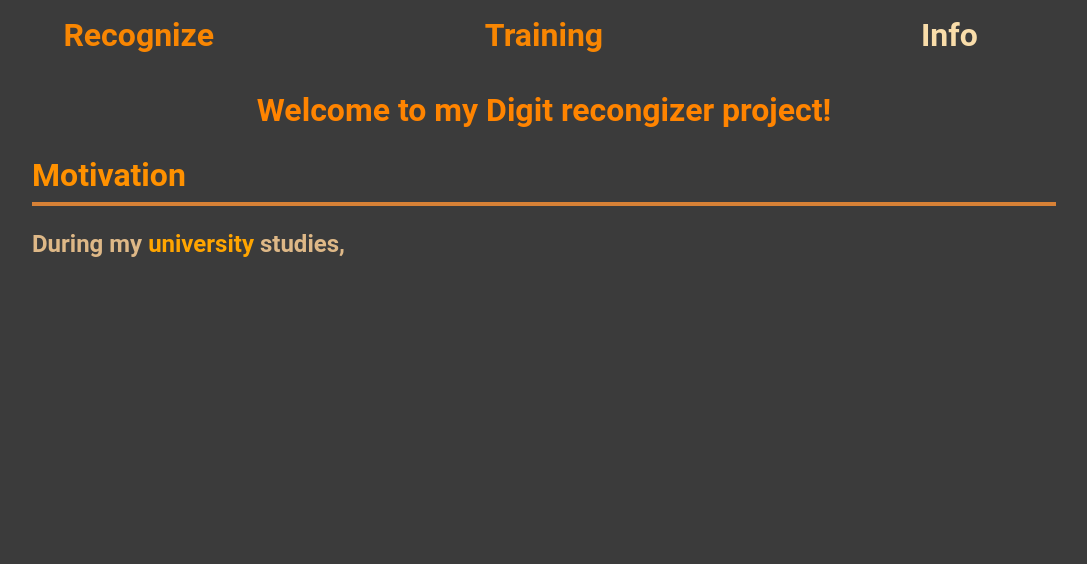
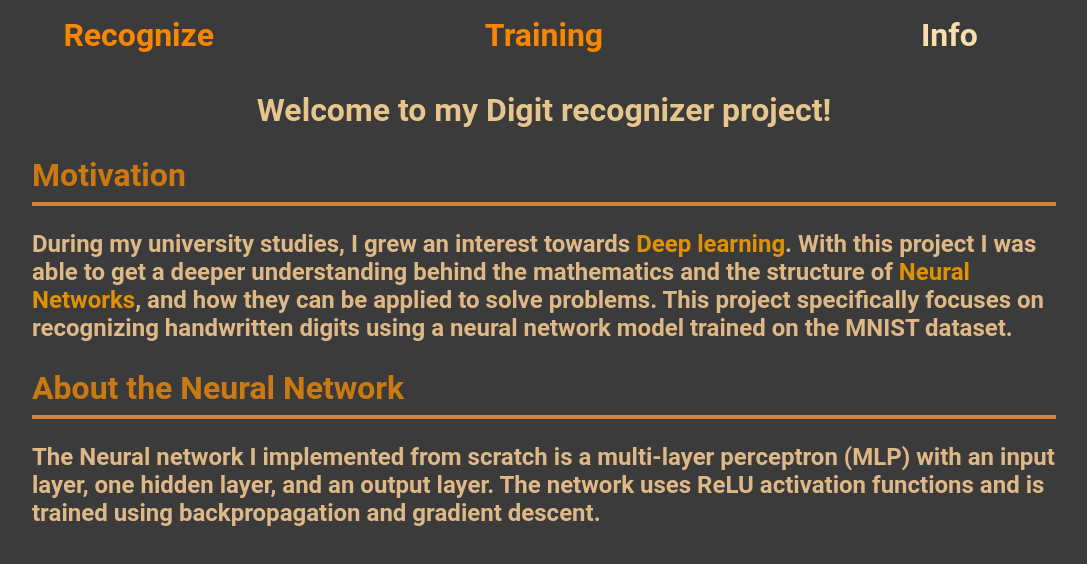
Before and after one commit to tvili10/Frontend-for-my-Digit-Recognizer-project, a React (Create React App) app: page /info in a window 1280 px wide. Shown: the top 564 px of the page, without its empty margins (96-1183 px from the left). Built offline with nearby package versions, Linux system fonts and the light colour scheme.

Commit message:
Fixed code

```diff
--- a/src/App.css
+++ b/src/App.css
@@ -37,8 +37,6 @@ body {
   background-color: rgb(59, 59, 59);
   font-family: 'Roboto', sans-serif;
   user-select: none;
-  /* Prevents text selection */
   -webkit-user-drag: none;
-  /* Prevents dragging in WebKit browsers */
   pointer-events: all;
 }
--- a/src/pages/Info.js
+++ b/src/pages/Info.js
@@ -5,12 +5,17 @@ import "../styles/infostyle.css"
 function Info() {
   return (
     <div>
-      <h1 className='title'>Welcome to my Digit recongizer project!</h1>
+      <h1 className='title'>Welcome to my Digit recognizer project!</h1>
       <div className='section'>
         <h2 className='subtitle'>Motivation</h2>
         <hr className='subtitle-separator'/>
-        <p className='subtitle-info'>During my <span className='highlighted-info'>university </span> studies,</p>
-
+        <p className='subtitle-info'>During my university studies, I grew an interest towards <span className='highlighted-info'>Deep learning</span>. With this project I was able to get a deeper understanding behind the mathematics and the structure of <span className='highlighted-info'>Neural Networks</span>, and how they can be applied to solve problems. This project specifically focuses on recognizing handwritten digits using a neural network model trained on the MNIST dataset.
+        </p>
+      </div>
+      <div className='section'>
+        <h2 className='subtitle'>About the Neural Network</h2>
+        <hr className='subtitle-separator'/>
+        <p className='subtitle-info'>The Neural network I implemented from scratch is a multi-layer perceptron (MLP) with an input layer, one hidden layer, and an output layer. The network uses ReLU activation functions and is trained using backpropagation and gradient descent.</p>
       </div>
     </div>
   );
--- a/src/styles/infostyle.css
+++ b/src/styles/infostyle.css
@@ -2,13 +2,13 @@
 
 .title {
     text-align: center;
-    color: rgb(255, 132, 0);
+    color: rgb(231, 198, 141);
     font-weight: bolder;
 
 }
 
 .subtitle {
-    color: rgb(255, 145, 0);
+    color: rgb(203, 122, 17);
     margin-bottom: 0;
     font-size: 2em;
 }
@@ -31,5 +31,5 @@
 }
 
 .highlighted-info {
-    color: orange;
+    color: rgb(223, 146, 4);
 }
```
